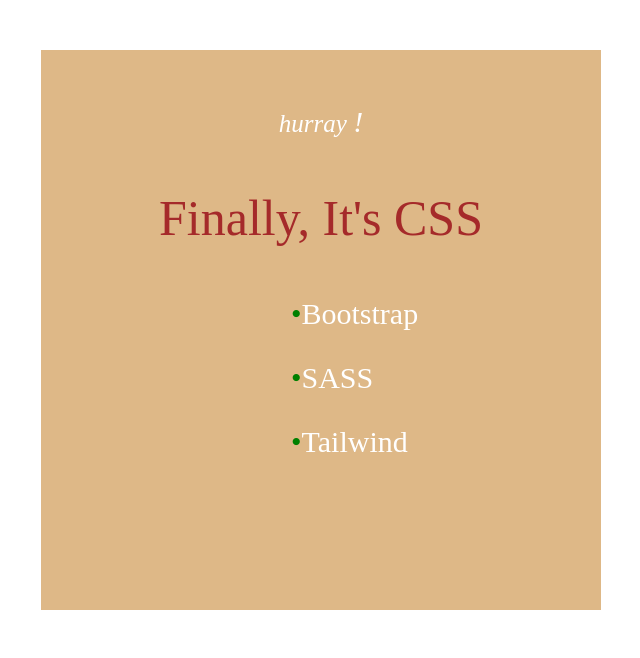
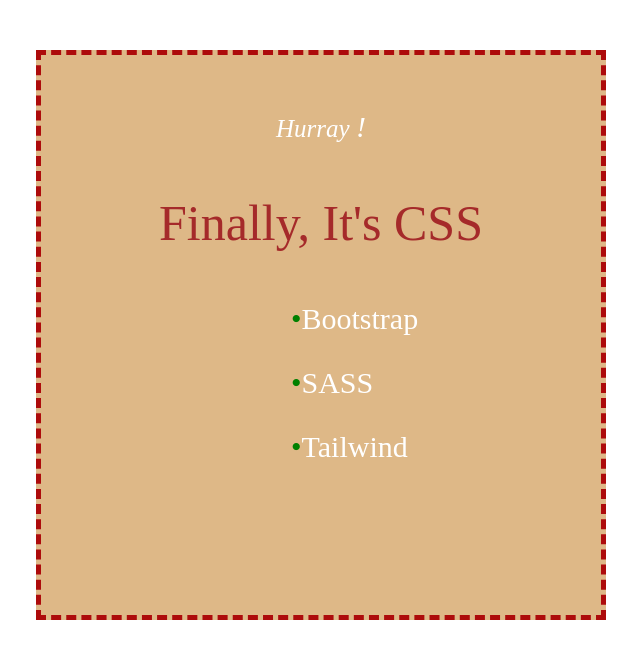
Before and after one commit to deedee-06/TECH-ADA-FRONTEND-ENGINEERING-TASKS, a plain HTML site: page week6/css-assignment.html in a window 1280 px wide. Shown: the whole page, without its empty margins (319-959 px from the left). Drawn offline with Linux system fonts and the light colour scheme.

Commit message:
Week 6- CSS assignment

```diff
--- a/week6/css-assignment.html
+++ b/week6/css-assignment.html
@@ -8,12 +8,12 @@
     <meta http-equiv="X-UA-Compatible" content="IE=edge">
     <meta name="viewport" content="width=device-width, initial-scale=1.0">
     <title>Week 6 Task</title>
-    <link rel="stylesheet" href="/style.css">
+    <link rel="stylesheet" href="/week6/style.css">
 </head>
 <body>
     <div class="container">
         <p class="itl">
-            hurray <span>!</span>
+            Hurray <span>!</span>
         </p>
 
         <p class="bold">
--- a/week6/style.css
+++ b/week6/style.css
@@ -7,6 +7,7 @@
     margin: auto;
     margin-top: 50px;
     padding: 30px;
+    border: 5px dashed rgb(173, 11, 11);
 
 
 }
```
